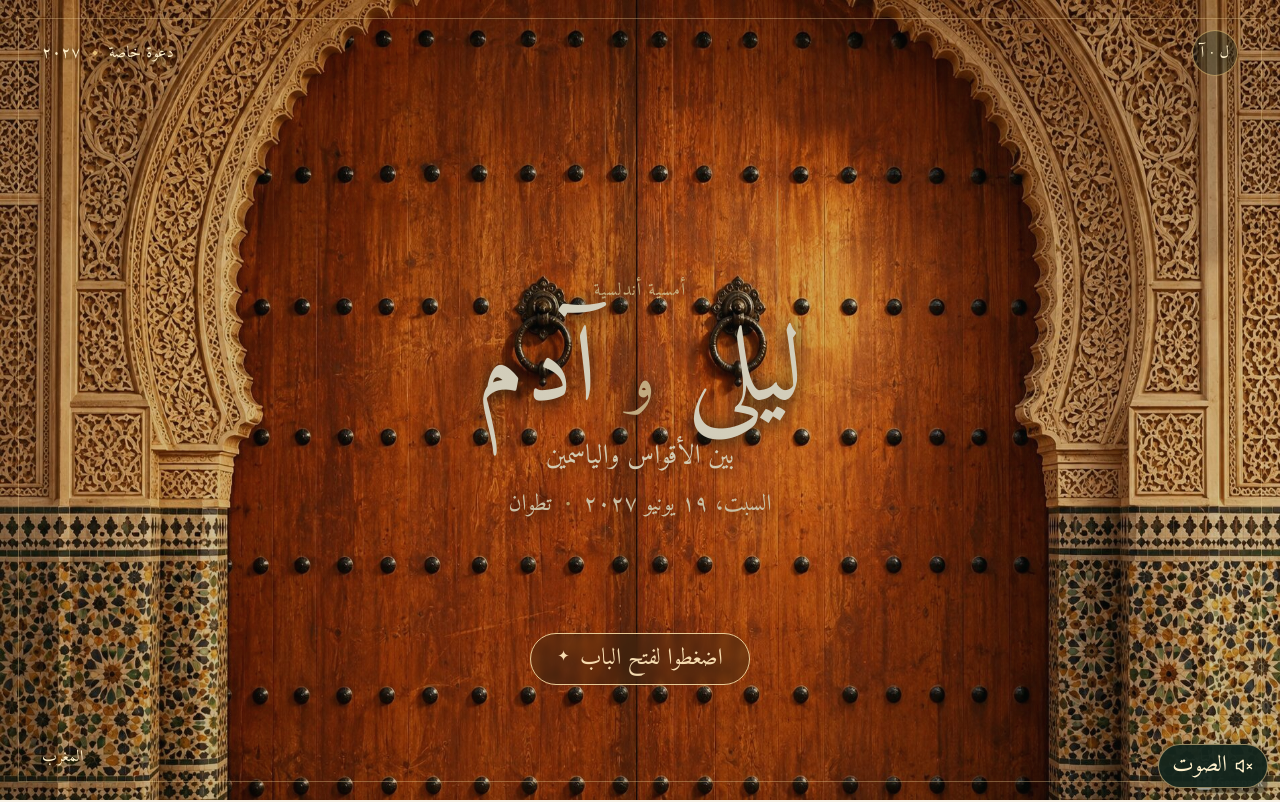
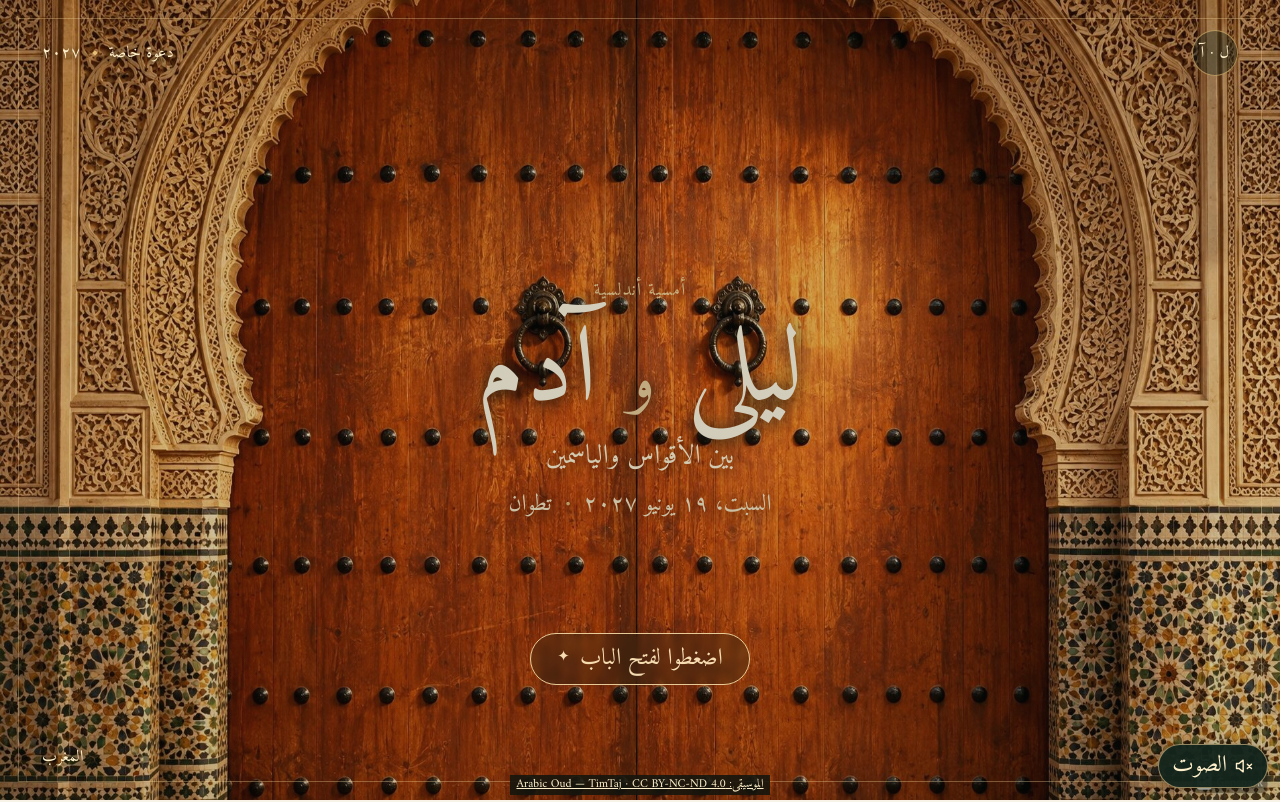
Before and after one commit to massziri/Lailawaadam, a plain HTML site: page index.html in a window 1280 px wide. Shown: the top 802 px of the page. Drawn offline with Linux system fonts and the light colour scheme.

Commit message:
Restore CC BY-NC-ND music attribution

```diff
--- a/index.html
+++ b/index.html
@@ -37,6 +37,7 @@
   </button>
 
   <div class="bottom"><span>دار الياسمين</span><span>المغرب</span></div>
+  <a class="music-credit" href="https://freemusicarchive.org/music/timtaj/single/arabic-oud/" target="_blank" rel="noopener">الموسيقى: Arabic Oud — TimTaj · CC BY-NC-ND 4.0</a>
 </header>
 <button type="button" id="sound-toggle" class="sound-toggle" aria-pressed="false" hidden>
   <svg viewBox="0 0 24 24" width="20" height="20" fill="none" stroke="currentColor" stroke-width="1.7" stroke-linecap="round" stroke-linejoin="round" aria-hidden="true"><path d="M11 5 6 9H3v6h3l5 4Z"/><path class="sound-waves" d="M15 9a4 4 0 0 1 0 6m3-9a8 8 0 0 1 0 12"/><path class="sound-cross" d="m16 10 5 5m0-5-5 5"/></svg>
--- a/style.css
+++ b/style.css
@@ -139,3 +139,5 @@ main:focus{outline:none}
 .sound-toggle{position:fixed;z-index:12;inset-inline-start:max(12px,env(safe-area-inset-right));bottom:max(12px,env(safe-area-inset-bottom));display:inline-flex;align-items:center;gap:.45rem;padding:0 .8rem;min-height:44px;border:1px solid #e7c78e99;border-radius:999px;background:#13251df5;color:#fff0cb;font:inherit;cursor:pointer;box-shadow:0 3px 12px #0004}
 .sound-toggle:focus-visible{outline:3px solid #e7c78e;outline-offset:3px}
 .sound-toggle[aria-pressed="false"] .sound-waves,.sound-toggle[aria-pressed="true"] .sound-cross{display:none}
+.music-credit{position:absolute;z-index:7;bottom:5px;inset-inline:0;width:max-content;max-width:95%;margin:auto;color:#fff0cb;background:#17160ee6;padding:0 6px;font-size:12px}
+@media(max-width:640px){.music-credit{bottom:64px;max-width:80%}}
```
